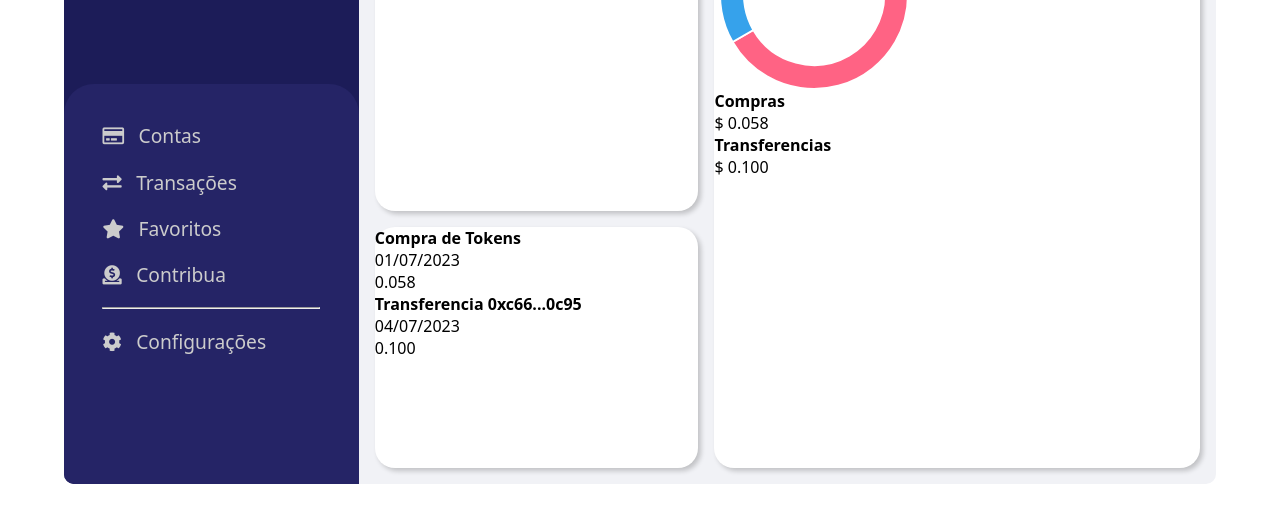
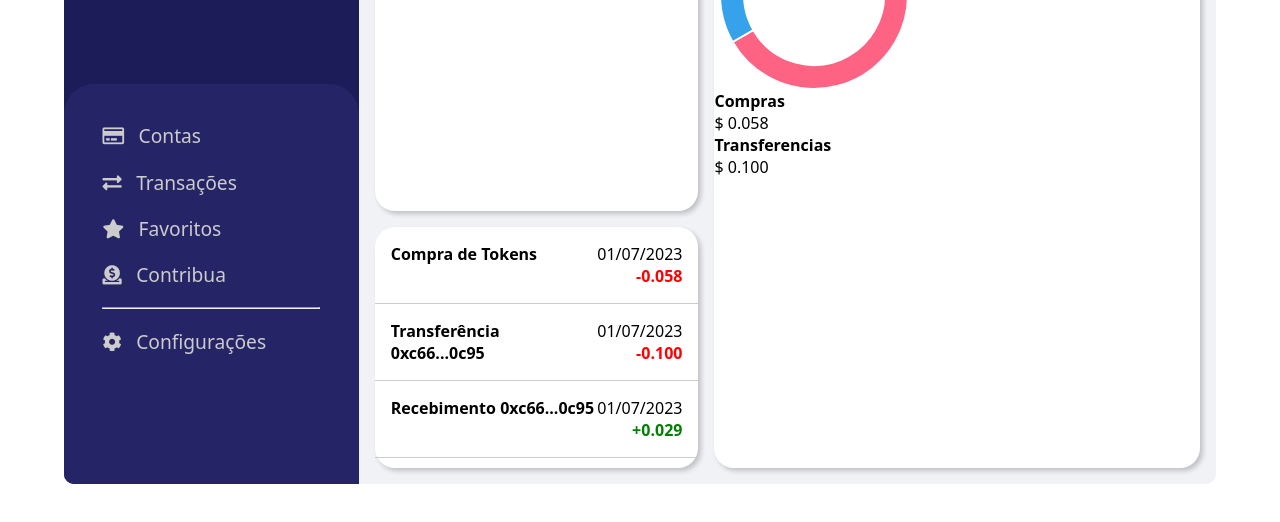
Before and after one commit to leonardoanthony/cryptofinance_bank, a website: page src/index.html in a window 1280 px wide. Shown: the part 276-798 px from the top of the page. Drawn offline with nearby package versions, Linux system fonts and the light colour scheme.

Commit message:
:lipstick: style: Sessão de transações recentes

```diff
--- a/src/css/style.css
+++ b/src/css/style.css
@@ -112,7 +112,7 @@ img{
     grid-area: accounts;
 }
 
-.account{
+.account, .transaction{
     display: flex;
     padding: 1em;
 
@@ -141,9 +141,44 @@ img{
     gap: 1em;
 }
 
+
+
+
 .transactions{
     grid-area: transactions;
 }
+
+.transaction div{
+    text-align: right;
+}
+
+.transaction.in p.transaction-value{
+    color: green;
+    font-weight: bold;
+}
+
+.transaction.in p.transaction-value::before{
+    content: '+';
+}
+
+.transaction.out p.transaction-value{
+    color: red;
+    font-weight: bold;
+}
+
+.transaction.out p.transaction-value::before{
+    content: '-';
+}
+
+
+
+
+
+
+
+
+
+
 .actions{
     grid-area: actions;
     display: flex;
@@ -171,6 +206,8 @@ img{
     grid-area: chart;
 }
 
+
+
 .card{
     background-color: rgb(255, 255, 255);
     border-radius: 20px;
--- a/src/index.html
+++ b/src/index.html
@@ -54,15 +54,26 @@
                 </div>
                 <div class="transactions">
                     <div class="card">
-                        <div class="transaction">
+                        <div class="transaction out">
                             <h4>Compra de Tokens</h4>
-                            <p>01/07/2023</p>
-                            <p>0.058</p>
+                            <div>
+                                <p class="transaction-date">01/07/2023</p>
+                                <p class="transaction-value">0.058</p>
+                            </div>
                         </div>
-                        <div class="transaction">
-                            <h4>Transferencia 0xc66...0c95</h4>
-                            <p>04/07/2023</p>
-                            <p>0.100</p>
+                        <div class="transaction out">
+                            <h4>Transferência 0xc66...0c95</h4>
+                            <div>
+                                <p class="transaction-date">01/07/2023</p>
+                                <p class="transaction-value">0.100</p>
+                            </div>
+                        </div>
+                        <div class="transaction in">
+                            <h4>Recebimento 0xc66...0c95</h4>
+                            <div>
+                                <p class="transaction-date">01/07/2023</p>
+                                <p class="transaction-value">0.029</p>
+                            </div>
                         </div>
                     </div>
                 </div>
```
